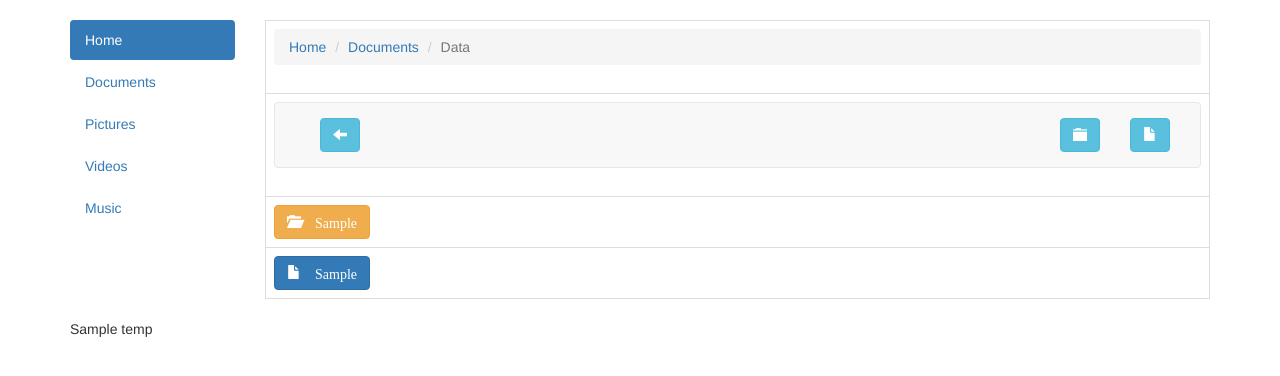
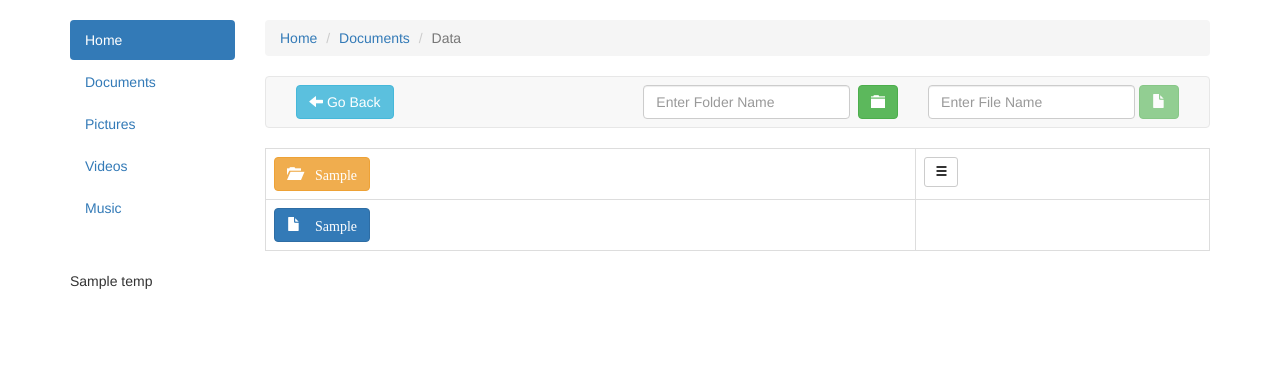
Before and after one commit to adityav-verma/webFile, a Django app: template templates/home.html in a window 1280 px wide. Shown: the part 66-442 px from the top of the page. Run offline with Django 3.2, Linux system fonts and the light colour scheme; the template is opened without the code that fills it: most values are stand-ins (such as "Sample title", 1, 10 or a date in 2020); some libraries are stand-ins or nearby versions.

Commit message:
create folders, UI improvements

```diff
--- a/mainApp/urls.py
+++ b/mainApp/urls.py
@@ -19,5 +19,7 @@ from . import views
 
 urlpatterns = [
 	url(r'^$', views.home, name="homeFolder"),
-	url(r'^(?P<path>[0-9a-zA-Z\\/]+)/$', views.showDir, name="showDir"),
+	url(r'^createFolder/$', views.createFolder, name="createFolder"),
+	url(r'^(?P<path>[0-9a-zA-Z\\/ ]+)/$', views.showDir, name="showDir"),
+
 ]
--- /dev/null
+++ b/static/js/myScript.js
@@ -0,0 +1,13 @@
+// Jquery functions
+$(document).ready(function(){
+
+	$("#newFolderID").hover(function() {
+		$("#newFolderFormID").toggle();
+	});
+
+});
+
+
+function goBack(){
+	window.history.back();
+}
--- a/templates/base.html
+++ b/templates/base.html
@@ -9,11 +9,13 @@
 	<link rel="stylesheet" href="http://maxcdn.bootstrapcdn.com/bootstrap/3.3.6/css/bootstrap.min.css">
   <script src="https://ajax.googleapis.com/ajax/libs/jquery/1.12.0/jquery.min.js"></script>
   <script src="http://maxcdn.bootstrapcdn.com/bootstrap/3.3.6/js/bootstrap.min.js"></script>
+  <script type="text/javascript" src="{% static 'js/myScript.js' %}"></script>
 
 <script type="text/javascript">
 	{% block customScript %}
 	{% endblock %}
 </script>
+
 
 </head>
 
--- a/templates/home.html
+++ b/templates/home.html
@@ -20,7 +20,8 @@
 
 <!-- FILE MANAGER DIVISION-->
 <div class="col-sm-10">
-	<table class="table table-bordered table-hover table-responsive">
+
+
 <!-- ROW FOR BREADCRUMBS -->
 	<tr><td>
 		<ol class="breadcrumb">
@@ -32,10 +33,8 @@
 
 <!-- ROW FOR BREADCRUMBS ENDS -->
 
+<!-- TOOLBAR STARTS HERE -->
 
-
-		<!-- FIRST ROW FOR TOOLBAR -->
-		<tr><td>
 <nav class="navbar navbar-default">
 		  <div class="container-fluid">
 		    <div class="navbar-header">
@@ -46,23 +45,38 @@
 		      </button>
 		    </div>
 		    <div class="collapse navbar-collapse" id="toolBar">
-		      <ul class="nav navbar-nav">
-		      <li><a><button class="btn btn-info" data-toggle="tooltip" title="Go Back"><span class="glyphicon glyphicon-arrow-left"></span></button></a></li>
+		      <ul class="nav navbar-nav navbar-left">
+		      <li><button class="btn btn-info navbar-btn" data-toggle="tooltip" title="Go Back" onclick="goBack()"><span class="glyphicon glyphicon-arrow-left"></span> Go Back</button></li>
 		      </ul>
 		      <ul class="nav navbar-nav navbar-right">
-		      	<li><a><button class="btn btn-info" data-toggle="tooltip" title="Create New Folder"><span class="glyphicon glyphicon-folder-close"></span></button></a></li>
-		      	<li><a><button class="btn btn-info" data-toggle="tooltip" title="Create New File" ><span class="glyphicon glyphicon-file"></span></button></a></li>
+
+		      <li>
+		      	<!-- New Folder inline Form -->
+
+		      	<form class="navbar-form" data-toggle="tooltip" title="Create New Folder" method="POST" action="{% url 'createFolder' %}">
+		      		{% csrf_token %}
+		      		<div class="form-group"><input type="text" class="form-control" placeholder="Enter Folder Name" id="folderName" name="folderName"></div>
+
+		      		<div class="form-group"><input type="hidden" class="form-control" placeholder="Enter Folder Name" value="{{parentPath}}" id="folderPath" name="folderPath"></div>
+		      		<button type="submit" class="btn btn-success" id="newFolderID"><span class="glyphicon glyphicon-folder-close"></span></button>
+		      	</form>
+		      	</li>
+		      	<li>
+		      	<!-- New File inline Form -->
+
+		      	<form class="navbar-form" data-toggle="tooltip" title="Create New File">
+		      		{% csrf_token %}
+		      		<div class="form-group"><input type="text" class="form-control" placeholder="Enter File Name"></div>
+		      		<button type="submit" class="btn btn-success" id="newFolderID" disabled="True"><span class="glyphicon glyphicon-file"></span></button>
+		      	</form>
+		      	</li>
 		      </ul>
 		    </div>
 		  </div>
 		</nav>
 
-
-		</td></tr>
-
-	<!-- TOOLBAR ROW ENDS -->
-
-
+<!-- TOOLBAR ENDS HERE -->
+	<table class="table table-bordered table-hover table-responsive">
 
 
 		{% for x in d %}
@@ -72,6 +86,21 @@
 		<a href="{% url 'showDir' x%}">
 			<button class="btn btn-default btn-warning">	<span class="glyphicon glyphicon-folder-open"> {{x}}	</span>	</button>
 		</a>
+		</td>
+		<td>
+						<!-- Single button -->
+			<div class="btn-group float-right">
+			  <button type="button" class="btn btn-default btn-sm dropdown-toggle" data-toggle="dropdown" aria-haspopup="true" aria-expanded="false">
+			    <span class="glyphicon glyphicon-menu-hamburger"></span>
+			  </button>
+			  <ul class="dropdown-menu">
+			    <li><a href="#">Action</a></li>
+			    <li><a href="#">Another action</a></li>
+			    <li><a href="#">Something else here</a></li>
+			    <li role="separator" class="divider"></li>
+			    <li><a href="#">Separated link</a></li>
+			  </ul>
+			</div>
 		</td>
 		</tr>
 
@@ -89,7 +118,6 @@
 		{% endfor %}
 
 	</table>
-
 </div>
 
 
--- /dev/null
+++ b/templates/test.html
@@ -0,0 +1,5 @@
+{% extends 'base.html' %}
+
+{% block formBlock %}
+Bhai chal kyu nahi rahe!!
+{% endblock %}
```
Also changed, not shown: mainApp/views.py (+13 -1 lines), db.sqlite3, 2 other files. Lines whose indentation alone changed are shown as unchanged.
